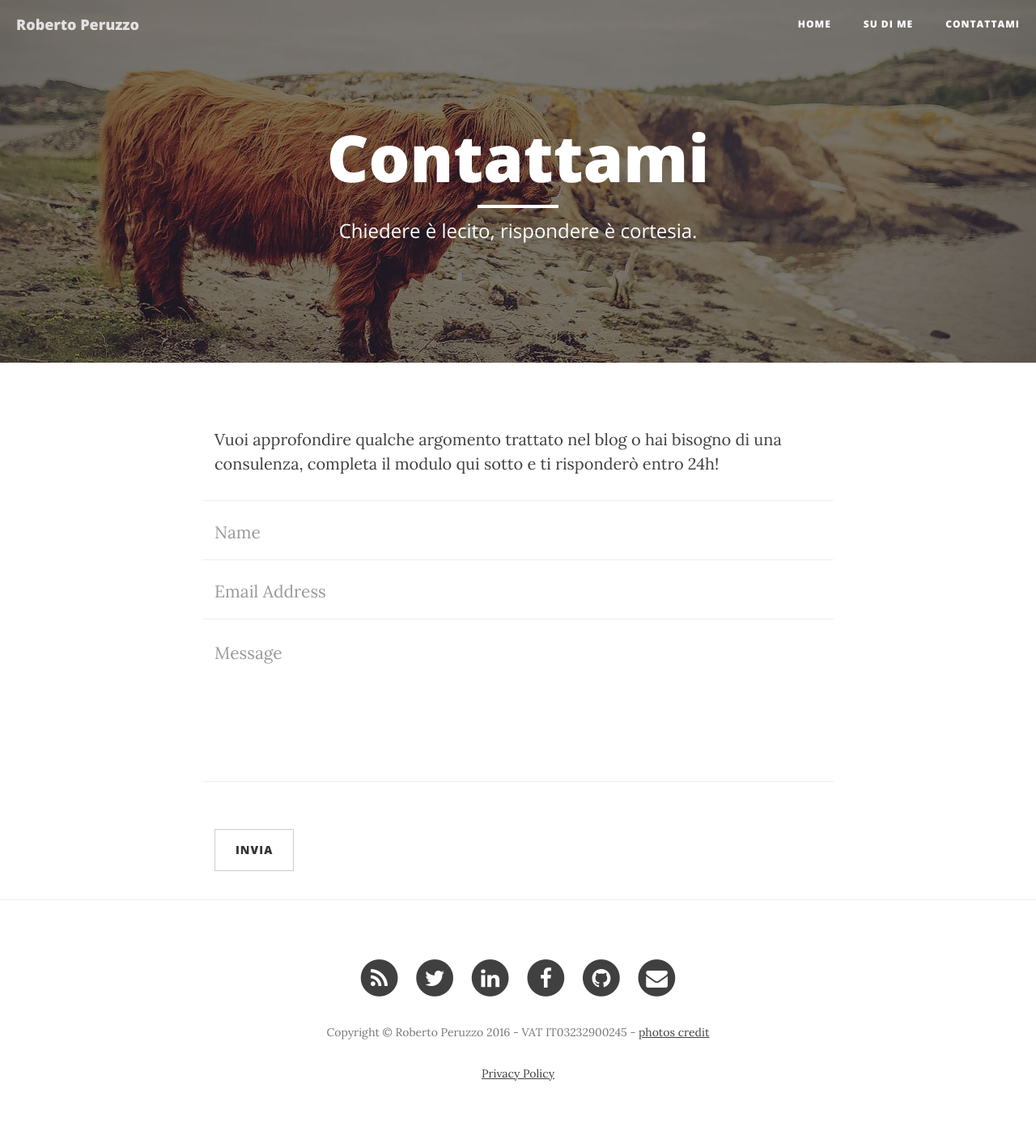
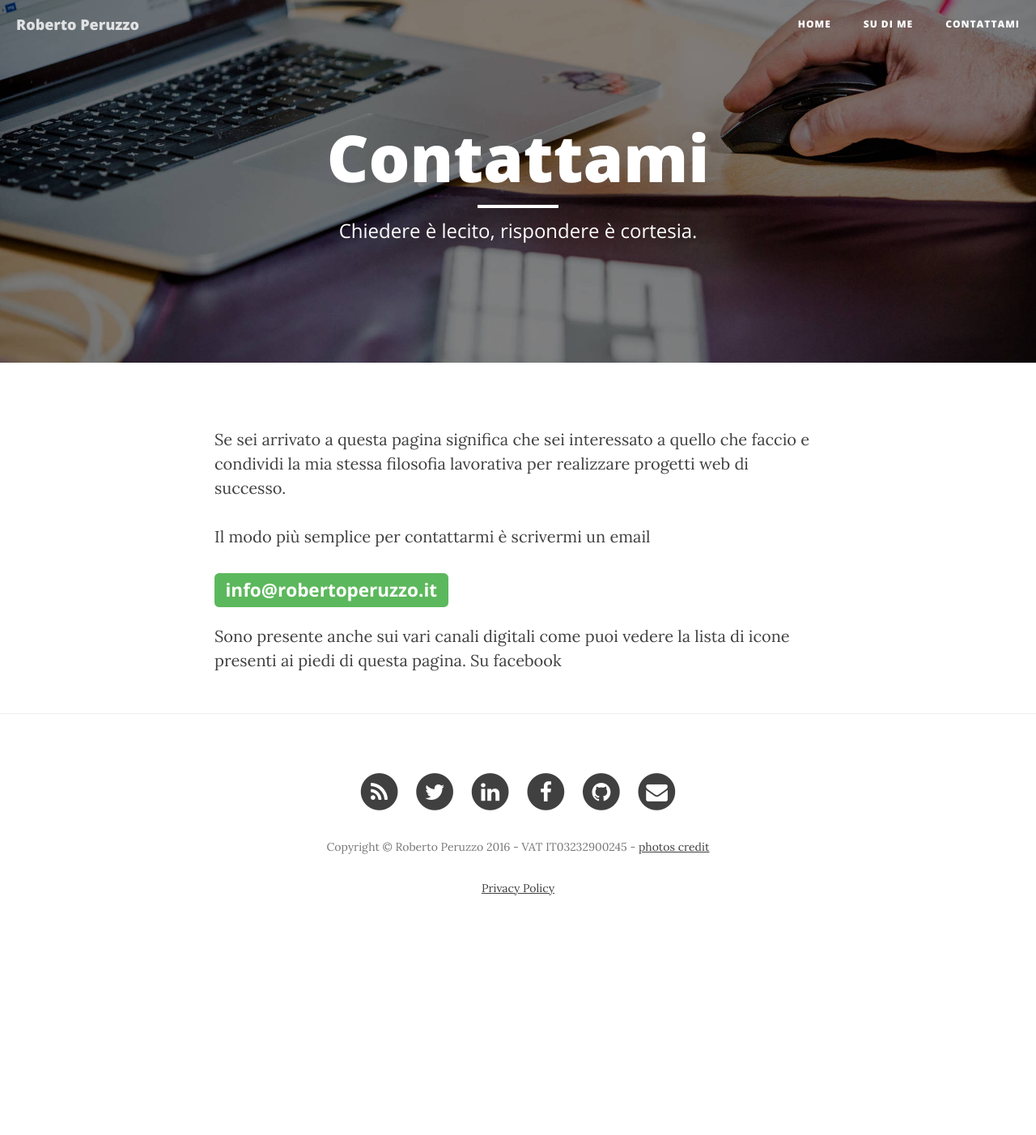
Before and after one commit to robertoperuzzo/robertoperuzzo.github.io, a Jekyll site: the page built from contattami.html, in a window 1280 px wide. Shown: the whole page at 81% size. Built offline with Jekyll 4.4.1, drawn with Linux system fonts in a browser that asks for light colours; nearby versions of some CDN libraries; after the commit the page ends 1173 px from its top, so only the background shows below that.

Commit message:
Added a new post and updated the contact image.

```diff
--- a/contattami.html
+++ b/contattami.html
@@ -5,40 +5,9 @@ description: "Chiedere è lecito, rispondere è cortesia."
 header-img: "img/contact-bg.jpg"
 ---
 
-<p>Vuoi approfondire qualche argomento trattato nel blog o hai bisogno di una
-    consulenza, completa il modulo qui sotto e ti risponderò entro 24h!</p>
-<!-- Contact Form - Enter your email address on line 19 of the mail/contact_me.php file to make this form work. -->
-<!-- WARNING: Some web hosts do not allow emails to be sent through forms to common mail hosts like Gmail or Yahoo. It's recommended that you use a private domain email address! -->
-<!-- NOTE: To use the contact form, your site must be on a live web host with PHP! The form will not work locally! -->
-<form name="sentMessage" id="contactForm" novalidate>
-    <div class="row control-group">
-        <div class="form-group col-xs-12 floating-label-form-group controls">
-            <label>Nome</label>
-            <input type="text" class="form-control" placeholder="Name" id="name" required data-validation-required-message="Please enter your name.">
-            <p class="help-block text-danger"></p>
-        </div>
-    </div>
-    <div class="row control-group">
-        <div class="form-group col-xs-12 floating-label-form-group controls">
-            <label>Indirizzo Email</label>
-            <input type="email" class="form-control" placeholder="Email Address" id="email" required data-validation-required-message="Please enter your email address.">
-            <p class="help-block text-danger"></p>
-        </div>
-    </div>
-    <div class="row control-group">
-        <div class="form-group col-xs-12 floating-label-form-group controls">
-            <label>Messaggio</label>
-            <textarea rows="5" class="form-control" placeholder="Message" id="message" required data-validation-required-message="Please enter a message."></textarea>
-            <p class="help-block text-danger"></p>
-        </div>
-    </div>
-    <br>
-    <div class="g-recaptcha" data-sitekey="6Lfj3wcUAAAAAGvUA91dQw060pG1rHy5wgHlq5nb"></div>
-    <br>
-    <div id="success"></div>
-    <div class="row">
-        <div class="form-group col-xs-12">
-            <button type="submit" class="btn btn-default">Invia</button>
-        </div>
-    </div>
-</form>
+<p>Se sei arrivato a questa pagina significa che sei interessato a quello che
+faccio e condividi la mia stessa filosofia lavorativa per realizzare progetti web di successo.</p>
+<p>Il modo più semplice per contattarmi è scrivermi un email</p>
+<h2><span class="label label-success">info@robertoperuzzo.it</span></h2>
+<p>Sono presente anche sui vari canali digitali come puoi vedere la lista di
+icone presenti ai piedi di questa pagina. Su facebook </p>
```
Also changed, not shown: _posts/2014-06-10-dinosaurs.markdown (deleted, +0 -43 lines), _posts/2016-09-29-lavorare-con-ambienti-spaiati-ti-fa-saltar-la-cena.markdown (added, +48 -0 lines), about.html (+15 -5 lines), img/2016-09-29/hero-mailchimp.png (added), img/contact-bg.jpg.
